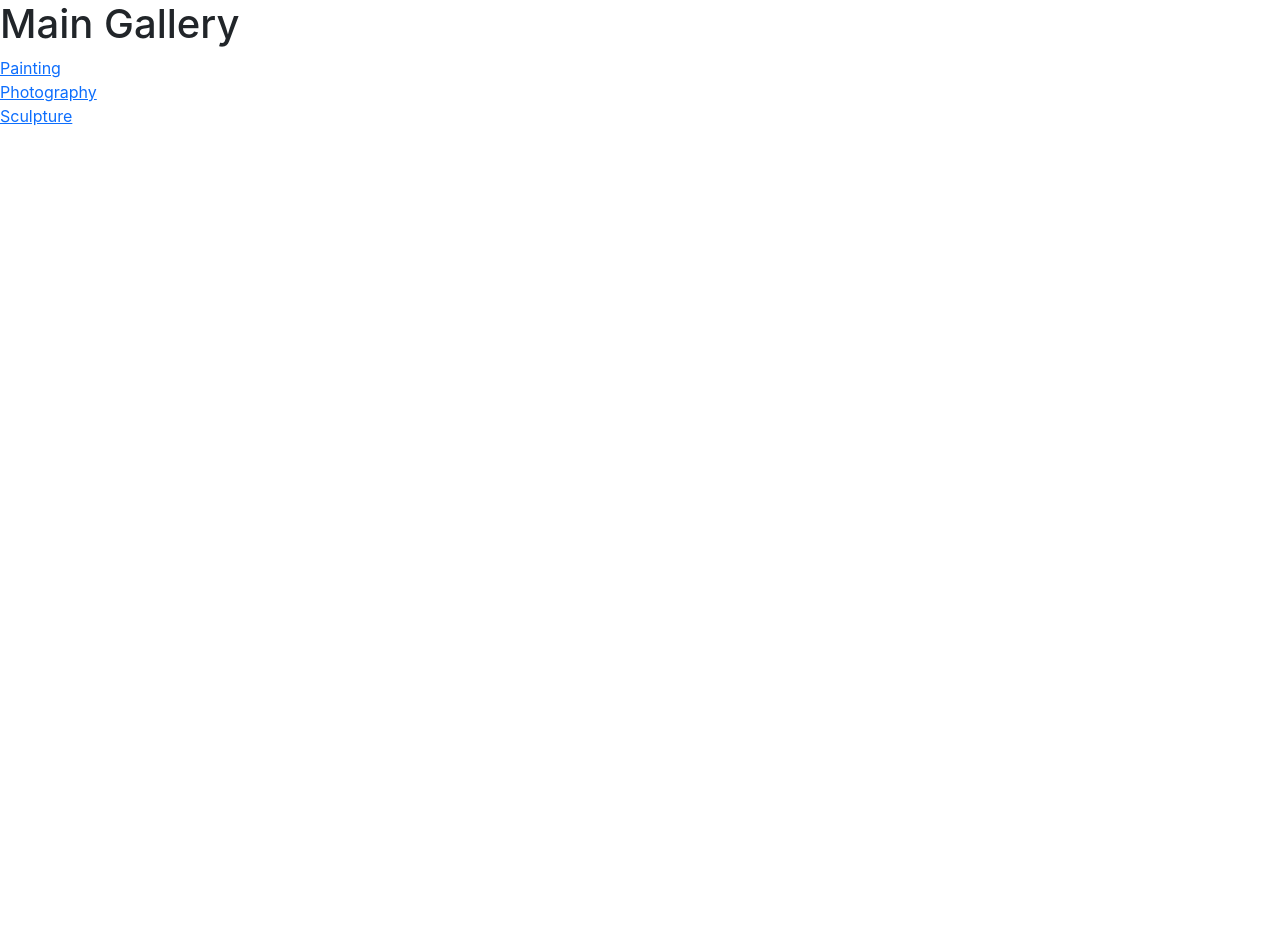
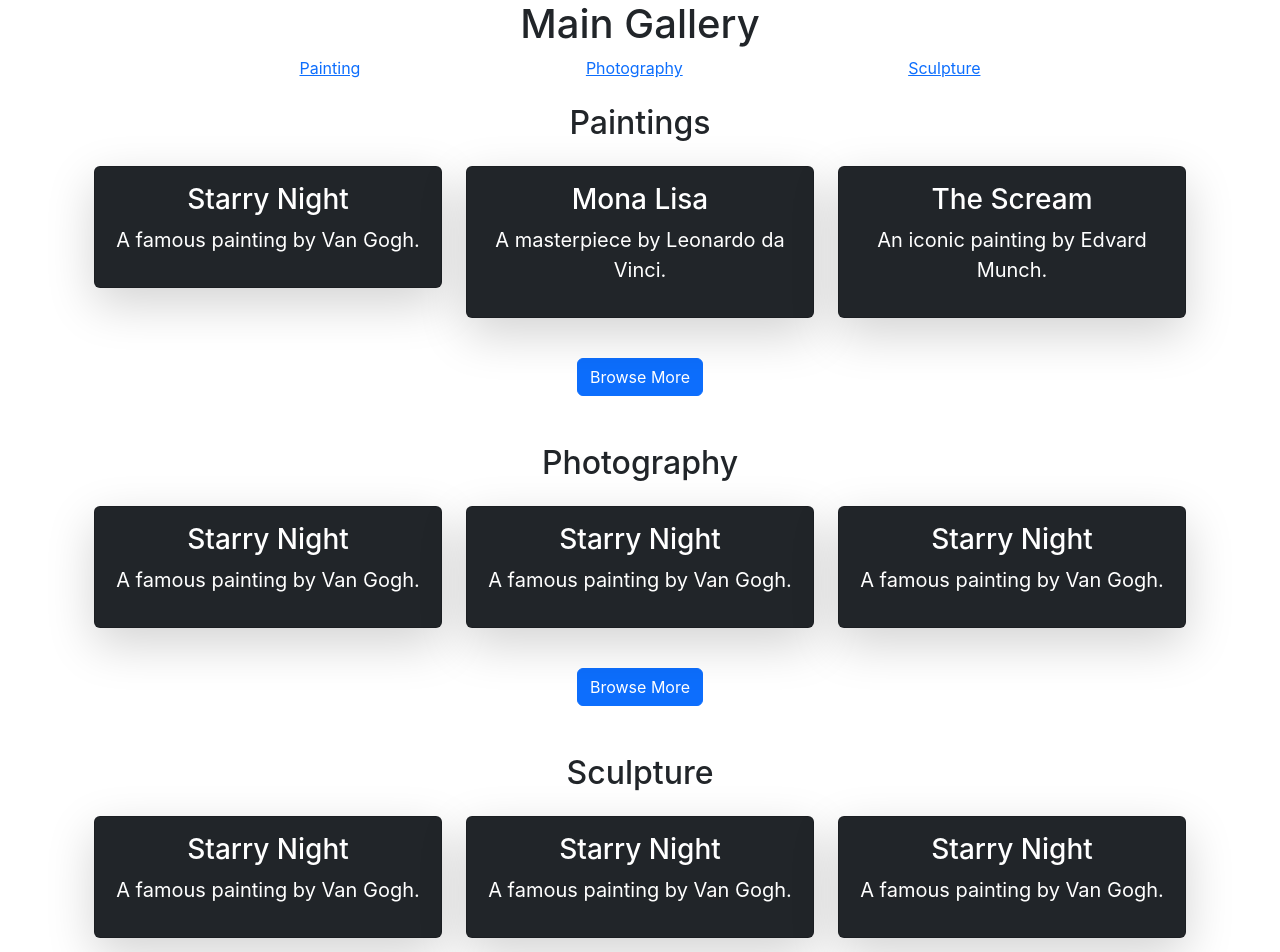
Before and after one commit to Rahel89/Online-Art-Gallery, a React (Create React App) app: page /gallery in a window 1280 px wide. Shown: the top 952 px of the page. Before the commit the page ends 800 px from the top, so only its background shows below. Built offline with nearby package versions, Linux system fonts and the light colour scheme.

Commit message:
updated gallery to include categories

```diff
--- a/src/Components/Gallery.js
+++ b/src/Components/Gallery.js
@@ -1,19 +1,106 @@
 import React from 'react';
 import { Link } from 'react-router-dom';
+// take out mx-2 and replace with bootstrap 5.3
+// add a browse more button under each section
+//add hover effect
 
+const paintings = [
+    { title: "Starry Night", description: "A famous painting by Van Gogh." },
+    { title: "Mona Lisa", description: "A masterpiece by Leonardo da Vinci." },
+    { title: "The Scream", description: "An iconic painting by Edvard Munch." },
+  ];
+const photography = [
+    {title: "Starry Night", description: "A famous painting by Van Gogh."},
+    {title: "Starry Night", description: "A famous painting by Van Gogh."},
+    {title: "Starry Night", description: "A famous painting by Van Gogh."},
+];
+const sculpture = [
+    {title: "Starry Night", description: "A famous painting by Van Gogh."},
+    {title: "Starry Night", description: "A famous painting by Van Gogh."},
+    {title: "Starry Night", description: "A famous painting by Van Gogh."},
+]
   const Gallery = () => {
       return (
-        <div>
+          <div className="container text-center">
               <h1>Main Gallery</h1>
-            <div>
+              <div className="row">
+                  <div className="d-flex justify-content-evenly">
+                      <div className="mx-2">
                           <Link to="/gallery/category/painting">Painting</Link>
                       </div>
-            <div>
+                      <div className="mx-2">
                           <Link to="/gallery/category/photography">Photography</Link>
                       </div>
-            <div>
+                      <div className="mx-2">
                           <Link to="/gallery/category/sculpture">Sculpture</Link>
                       </div>
+                  </div>
+              </div>
+
+              <section id="projects" className="container py-4">
+                  <h2 className="text-center mb-4">Paintings</h2>
+                  <div className="row justify-content-center">
+                      {paintings.map((painting, index) => (
+                          <div key={index} className="col-md-4">
+                              <div className="card text-white bg-dark mb-3 shadow-lg text-center">
+                                  <div className="card-body">
+                                      <h3 className="card-title">{painting.title}</h3>
+                                      <blockquote className="blockquote">
+                                          <p className="mb-0">{painting.description}</p>
+                                      </blockquote>
+                                  </div>
+                              </div>
+                          </div>
+                      ))}
+                  </div>
+                  <div className="text-center mt-4">
+                    <Link to="/gallery/category/painting" className="btn btn-primary">Browse More</Link>
+                </div>
+              </section>
+
+
+              <section id="projects" className="container py-4">
+                  <h2 className="text-center mb-4">Photography</h2>
+                  <div className="row justify-content-center">
+                      {photography.map((photography, index) => (
+                          <div key={index} className="col-md-4">
+                              <div className="card text-white bg-dark mb-3 shadow-lg text-center">
+                                  <div className="card-body">
+                                      <h3 className="card-title">{photography.title}</h3>
+                                      <blockquote className="blockquote">
+                                          <p className="mb-0">{photography.description}</p>
+                                      </blockquote>
+                                  </div>
+                              </div>
+                          </div>
+                      ))}
+                  </div>
+                  <div className="text-center mt-4">
+                    <Link to="/gallery/category/painting" className="btn btn-primary">Browse More</Link>
+                </div>
+              </section>
+
+
+              <section id="projects" className="container py-4">
+                  <h2 className="text-center mb-4">Sculpture</h2>
+                  <div className="row justify-content-center">
+                      {sculpture.map((sculpture, index) => (
+                          <div key={index} className="col-md-4">
+                              <div className="card text-white bg-dark mb-3 shadow-lg text-center">
+                                  <div className="card-body">
+                                      <h3 className="card-title">{sculpture.title}</h3>
+                                      <blockquote className="blockquote">
+                                          <p className="mb-0">{sculpture.description}</p>
+                                      </blockquote>
+                                  </div>
+                              </div>
+                          </div>
+                      ))}
+                  </div>
+                  <div className="text-center mt-4">
+                    <Link to="/gallery/category/painting" className="btn btn-primary">Browse More</Link>
+                </div>
+              </section>
           </div>
       );
   }
```
Lines whose indentation alone changed are shown as unchanged.
